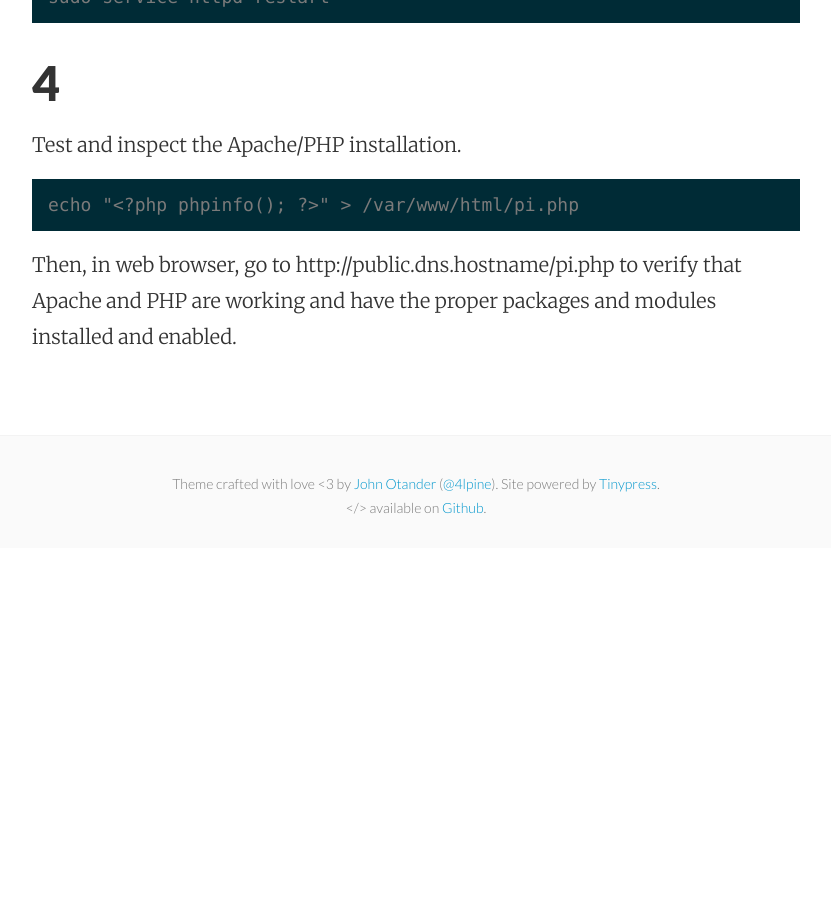
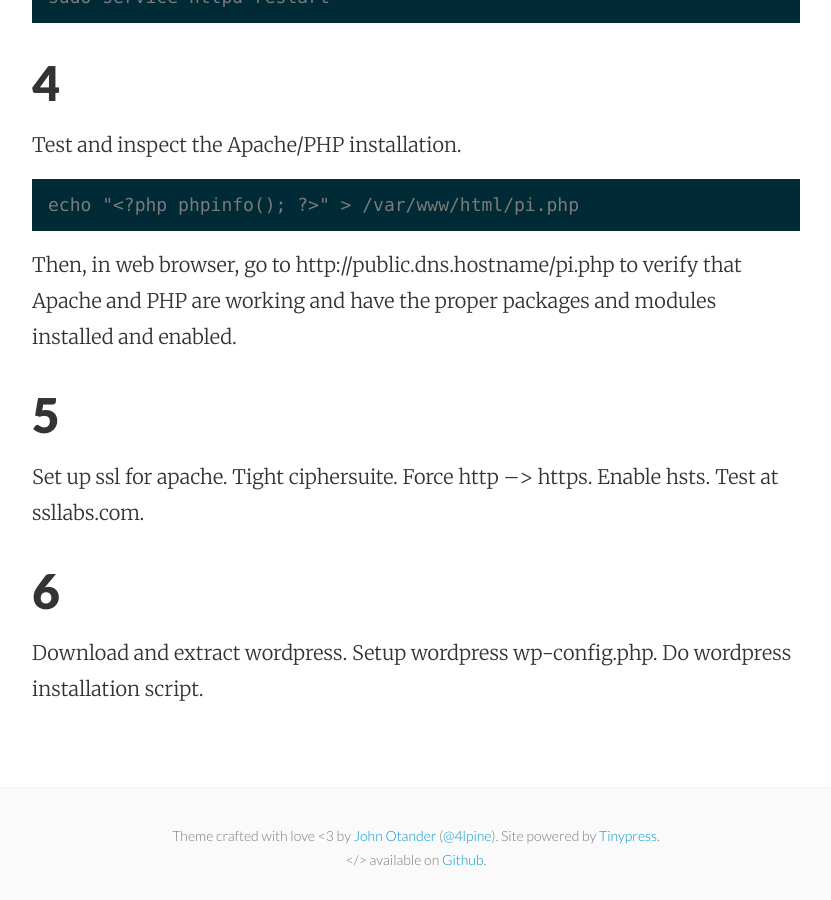
Before and after one commit to mattymaloney/mattymaloney.github.io, a Jekyll site: the page built from _posts/2016-03-24-aws-ec2-rds-linux-apache-php-wordpress-mariadb.md, in a window 1280 px wide and 900 px high, scrolled down 2586 px. Shown: the whole window, without its empty margins (224-1055 px from the left). Built offline with Jekyll 4.4.1, drawn with Linux system fonts in a browser that asks for light colours; before the commit the page ends 3134 px from its top, so only the background shows below that.

Commit message:
Created 2016-03-24-aws-ec2-rds-linux-apache-php-wordpress-mariadb.md

````diff
--- a/_posts/2016-03-24-aws-ec2-rds-linux-apache-php-wordpress-mariadb.md
+++ b/_posts/2016-03-24-aws-ec2-rds-linux-apache-php-wordpress-mariadb.md
@@ -78,3 +78,19 @@ echo "<?php phpinfo(); ?>" > /var/www/html/pi.php
 ```
 
 Then, in web browser, go to http://public.dns.hostname/pi.php to verify that Apache and PHP are working and have the proper packages and modules installed and enabled.
+
+
+## 5
+
+Set up ssl for apache.
+Tight ciphersuite.
+Force http --> https.
+Enable hsts.
+Test at ssllabs.com.
+
+
+## 6
+
+Download and extract wordpress.
+Setup wordpress wp-config.php.
+Do wordpress installation script.
````
